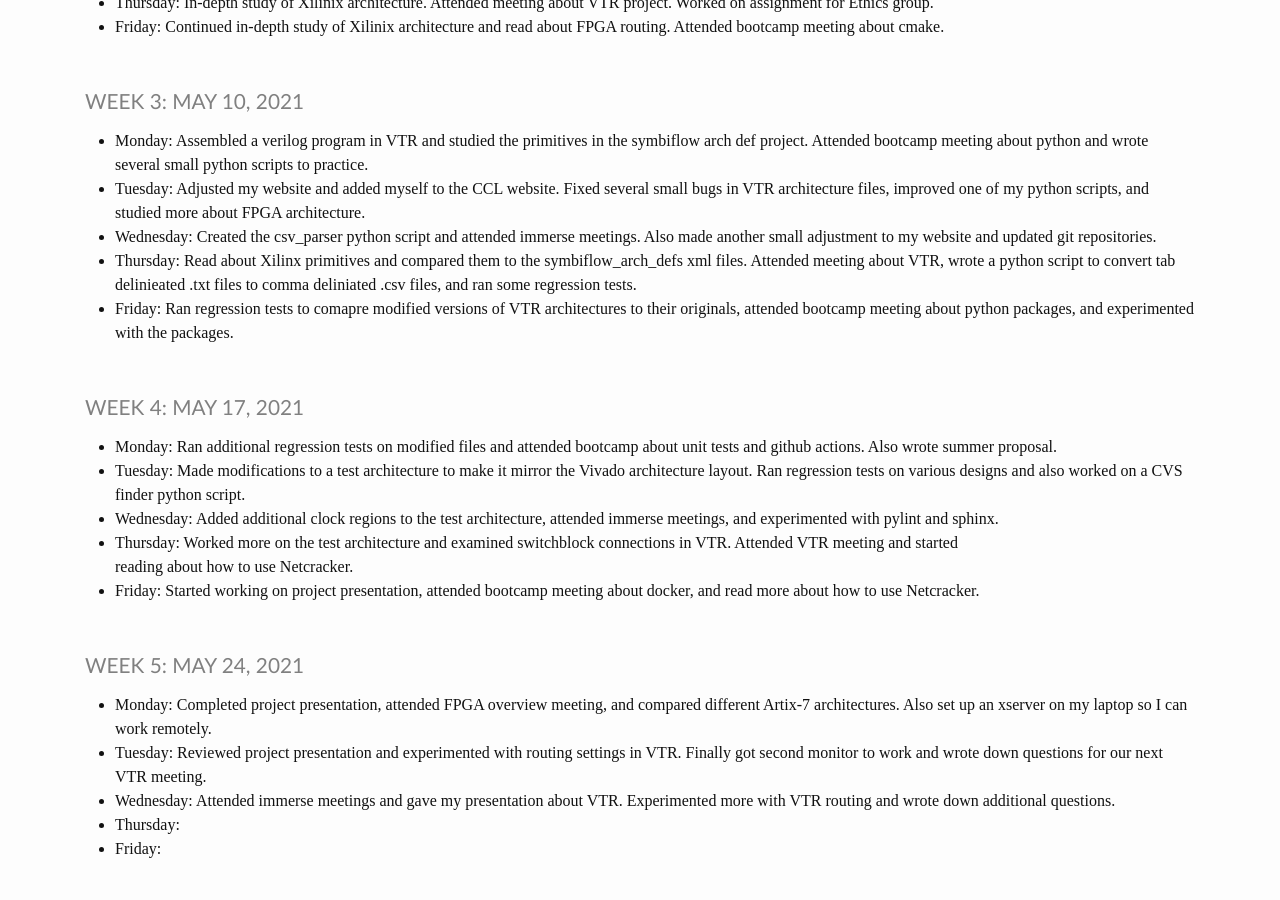
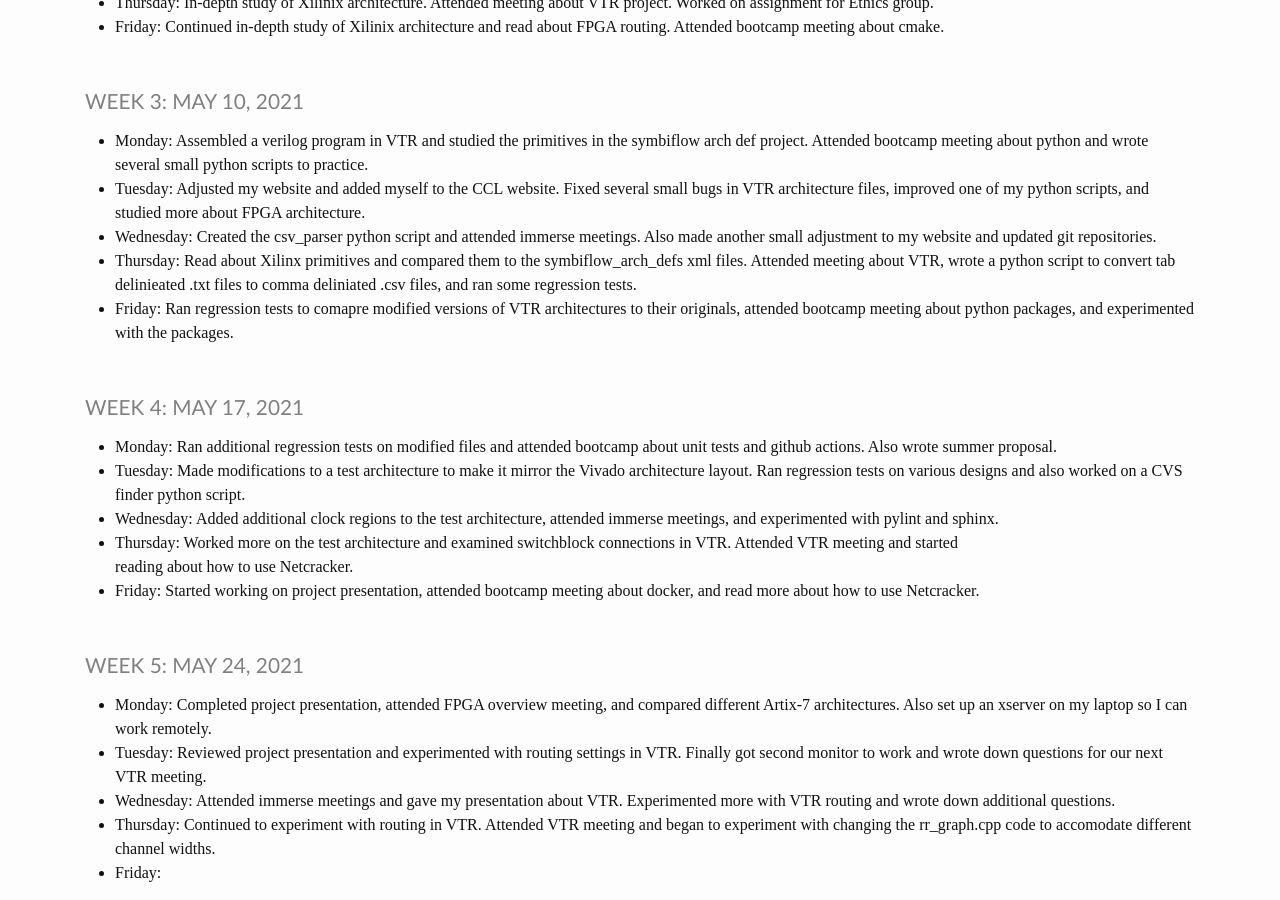
Before and after one commit to heinerb1/heinerb1.github.io, a Jekyll site: the page built from _pages/log.md, in a window 1280 px wide and 900 px high, scrolled down 625 px. Built offline with Jekyll 4.4.1, drawn with Linux system fonts in a browser that asks for light colours; before the commit the page ends 1501 px from its top, so only the background shows below that.

Commit message:
5/27 Update

```diff
--- a/_pages/log.md
+++ b/_pages/log.md
@@ -60,5 +60,6 @@ title: IMMERSE Log
                got second monitor to work and wrote down questions for our next VTR meeting.
 * **Wednesday**: Attended immerse meetings and gave my presentation about VTR. Experimented more with
                  VTR routing and wrote down additional questions.
-* **Thursday**:
+* **Thursday**: Continued to experiment with routing in VTR. Attended VTR meeting and began to experiment
+                with changing the rr_graph.cpp code to accomodate different channel widths.
 * **Friday**:
```
